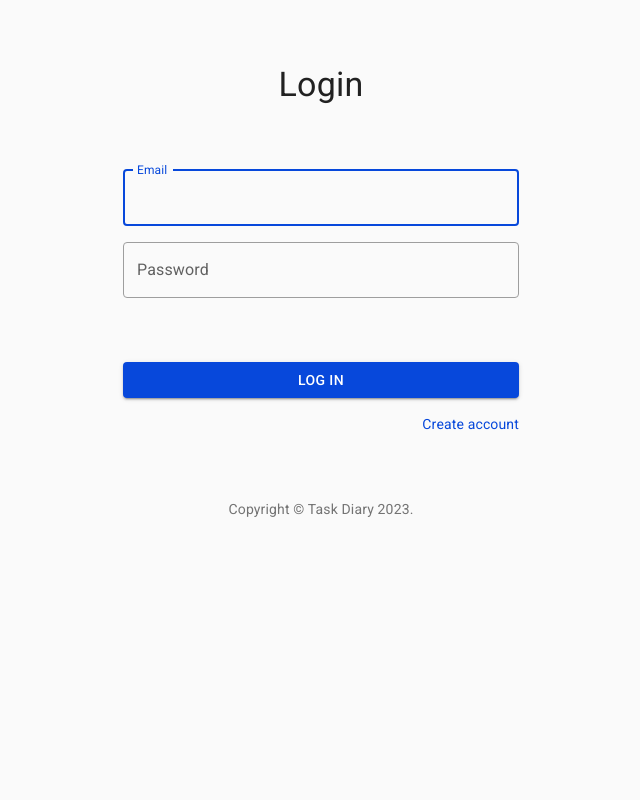
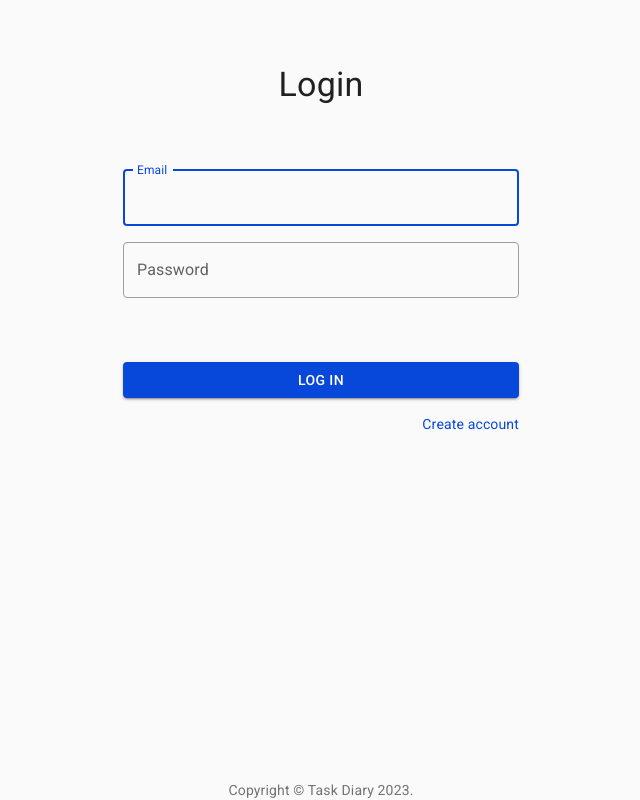
Before and after one commit to andrew-novak/task-diary, a React (Create React App) app in the folder client/: page /login in a window 1280 px wide. Shown: the whole page, without its empty margins (319-959 px from the left). Built offline with nearby package versions, Linux system fonts and the light colour scheme.

Commit message:
display copyright at the bottom of auth pages

```diff
--- a/client/src/components/auth/AuthProvider/index.js
+++ b/client/src/components/auth/AuthProvider/index.js
@@ -1,35 +1,50 @@
-import React from 'react';
-import { makeStyles } from '@material-ui/core/styles';
-import { LinearProgress, Container } from '@material-ui/core';
-import { connect } from 'react-redux';
+import React from "react";
+import { makeStyles } from "@material-ui/core/styles";
+import { LinearProgress, Container } from "@material-ui/core";
+import { connect } from "react-redux";
 
-import Title from './Title';
-import ErrorProvider from './ErrorProvider';
-import InputEmail from './InputEmail';
-import InputPassword from './InputPassword';
-import InputPasswordConfirm from './InputPasswordConfirm';
-import SubmitButton from './SubmitButton';
-import Links from './Links';
-import Copyright from './Copyright';
+import Title from "./Title";
+import ErrorProvider from "./ErrorProvider";
+import InputEmail from "./InputEmail";
+import InputPassword from "./InputPassword";
+import InputPasswordConfirm from "./InputPasswordConfirm";
+import SubmitButton from "./SubmitButton";
+import Links from "./Links";
+import Copyright from "./Copyright";
 
-const useStyles = makeStyles(theme => ({
-  root: props => ({
-    pointerEvents: (props.waiting) ? 'none' : null,
+const useStyles = makeStyles((theme) => ({
+  root: (props) => ({
+    pointerEvents: props.waiting ? "none" : null,
+    position: "absolute",
+    top: 0,
+    bottom: 0,
+    left: 0,
+    right: 0,
+    height: "100%",
+    width: "100%",
+    display: "flex",
+    flexDirection: "column",
   }),
+  container: {
+    flexGrow: 1,
+    display: "flex",
+    flexDirection: "column",
+  },
   panel: {
-    display: 'flex',
-    flexDirection: 'column',
-    alignItems: 'center',
+    flexGrow: 1,
+    display: "flex",
+    flexDirection: "column",
+    alignItems: "center",
   },
   form: {
-    width: '100%', // Fix IE 11 issue.
+    width: "100%", // Fix IE 11 issue.
   },
   inputs: {
     marginTop: -theme.margin.item + theme.margin.auth,
     marginBottom: -theme.margin.item + theme.margin.auth,
   },
   progress: {
-    position: 'fixed',
+    position: "fixed",
     left: 0,
     right: 0,
     bottom: 0,
@@ -47,34 +62,30 @@ function AuthProvider(props) {
     link2,
     waiting,
   } = props;
-  const classes = useStyles({ waiting });;
+  const classes = useStyles({ waiting });
 
   return (
-    <div className={ classes.root }>
-      <Container component='main' maxWidth='xs'>
-        <div className={ classes.panel }>
-          <Title text={ title } />
+    <div className={classes.root}>
+      <Container component="main" maxWidth="xs" className={classes.container}>
+        <div className={classes.panel}>
+          <Title text={title} />
 
-          <form
-            noValidate
-            onSubmit={ onSubmit }
-            className={ classes.form }
-          >
-            <div className={ classes.inputs }>
+          <form noValidate onSubmit={onSubmit} className={classes.form}>
+            <div className={classes.inputs}>
               <ErrorProvider />
               <InputEmail />
-              <InputPassword adornment={ (registration) ? true : false } />
-              { (registration) ? <InputPasswordConfirm /> : null }
+              <InputPassword adornment={registration ? true : false} />
+              {registration ? <InputPasswordConfirm /> : null}
             </div>
 
-            <SubmitButton text={ submitText } />
+            <SubmitButton text={submitText} />
 
-            <Links link1={ link1 } link2={ link2 } />
+            <Links link1={link1} link2={link2} />
           </form>
         </div>
         <Copyright />
       </Container>
-      { (waiting) ? <LinearProgress className={ classes.progress } /> : null }
+      {waiting ? <LinearProgress className={classes.progress} /> : null}
     </div>
   );
 }
@@ -84,6 +95,4 @@ function mapState(state) {
   return { waiting };
 }
 
-export default connect(
-  mapState,
-)(AuthProvider);
+export default connect(mapState)(AuthProvider);
```
